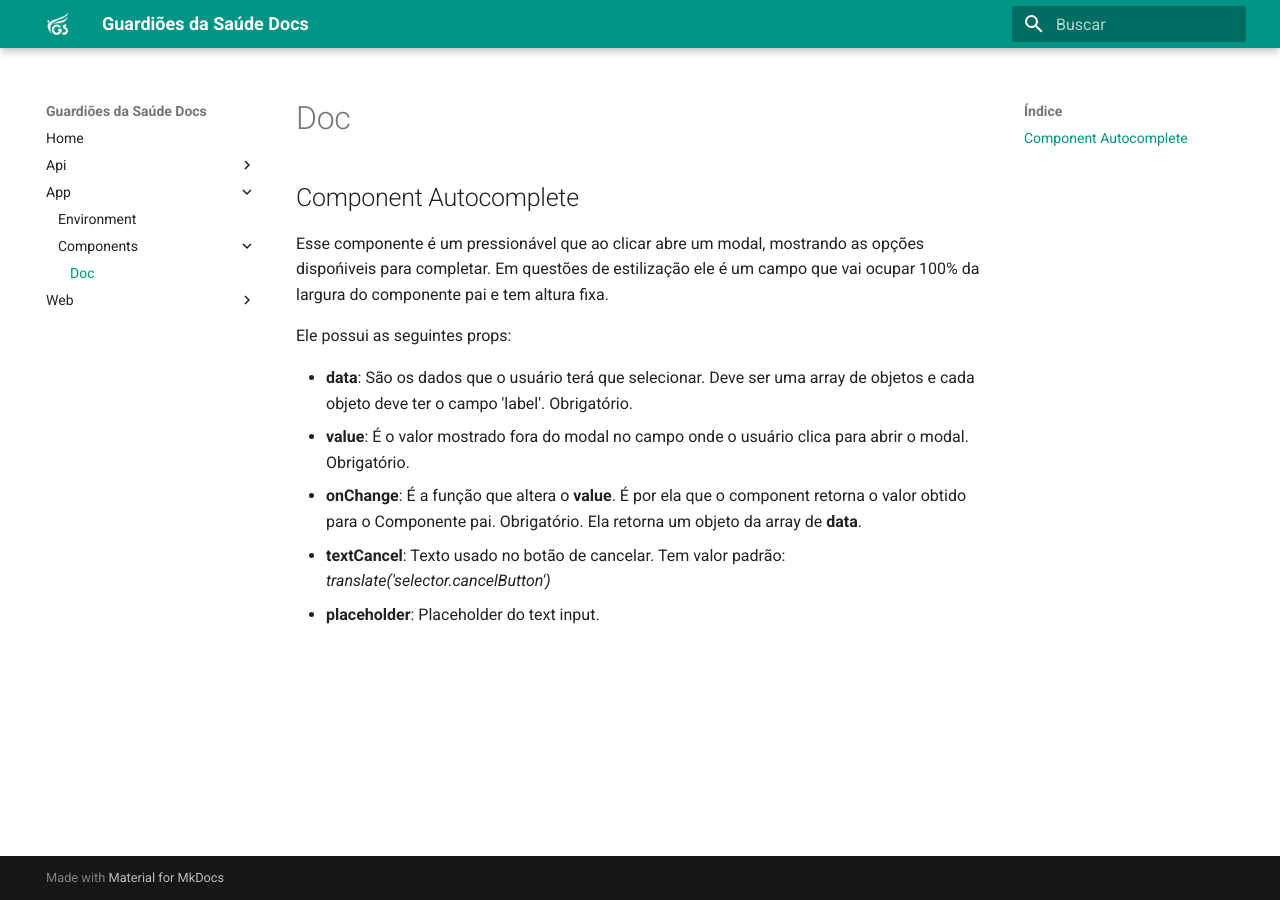
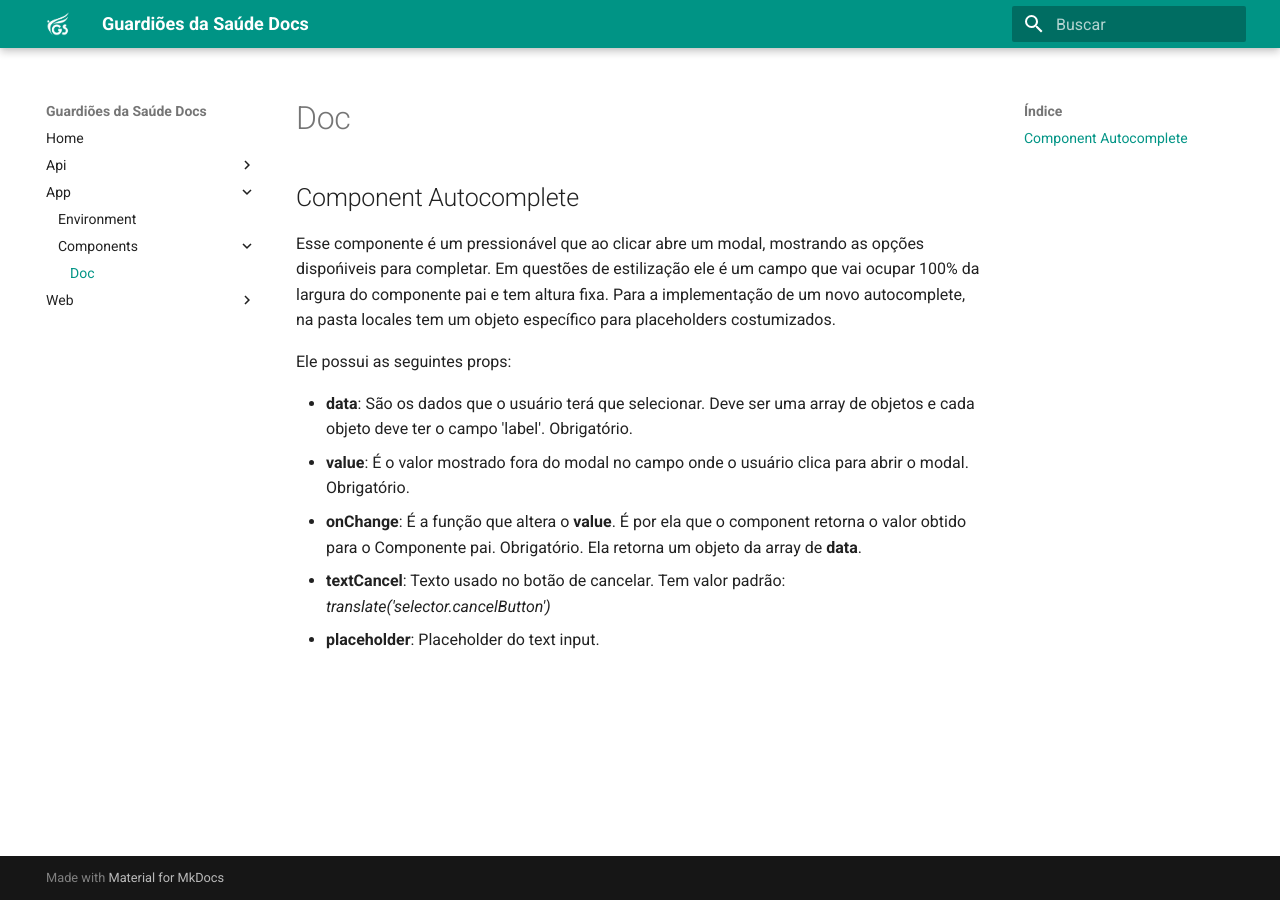
Before and after one commit to ProEpiDesenvolvimento/guardioes-docs, an MkDocs documentation site: the page built from docs/app/components/doc.md, in a window 1280 px wide. Built offline with MkDocs 1.6.1 and Material for MkDocs 9.7.7, drawn with Linux system fonts in a browser that asks for light colours.

Commit message:
Adding about locales

```diff
--- a/docs/app/components/doc.md
+++ b/docs/app/components/doc.md
@@ -1,6 +1,7 @@
 ## Component Autocomplete
 
 Esse componente é um pressionável que ao clicar abre um modal, mostrando as opções dispońiveis para completar. Em questões de estilização ele é um campo que vai ocupar 100% da largura do componente pai e tem altura fixa.
+Para a implementação de um novo autocomplete, na pasta locales tem um objeto específico para placeholders costumizados.
 
 Ele possui as seguintes props:
 
```
